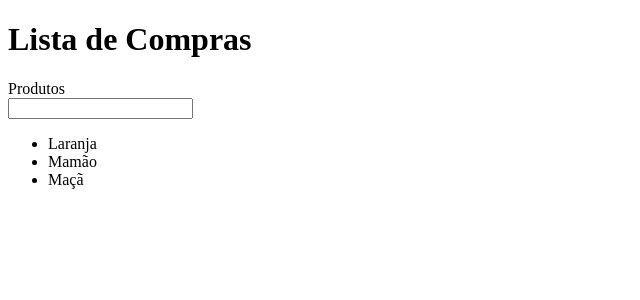
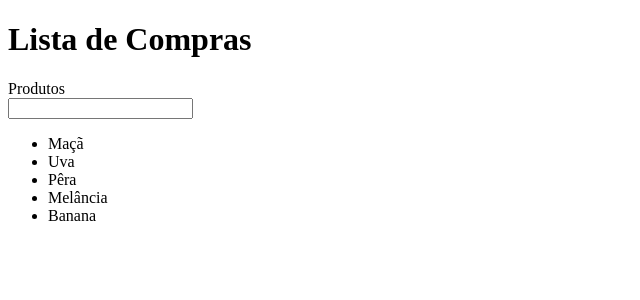
Before and after one commit to dev-davimarques/aula-fpo-web-mobile, a React (Vite) app in the folder aula04-reactapp/react-app/: page / in a window 1280 px wide. Shown: the top 300 px of the page, without its empty margins (0-640 px from the left). Built offline with nearby package versions, Linux system fonts and the light colour scheme.

Commit message:
adicionando um novo componente

```diff
--- a/aula04-reactapp/react-app/src/App.jsx
+++ b/aula04-reactapp/react-app/src/App.jsx
@@ -1,3 +1,4 @@
+import List from "./components/list/list"
 import Title from "./components/title/title"
 
 function App() {
@@ -5,12 +6,7 @@ function App() {
     <>
       <h1>Lista de Compras</h1>
       <Title />
-
-      <ul>
-        <li>Laranja</li>
-        <li>Mamão</li>
-        <li>Maçã</li>
-      </ul>
+      <List/>
     </>
   )
 }
--- /dev/null
+++ b/aula04-reactapp/react-app/src/components/list/list.jsx
@@ -0,0 +1,15 @@
+function List(){
+    return (
+        <>
+            <ul>
+                <li>Maçã</li>
+                <li>Uva</li>
+                <li>Pêra</li>
+                <li>Melância</li>
+                <li>Banana</li>
+            </ul>
+        </>
+    )
+}
+
+export default List
```
